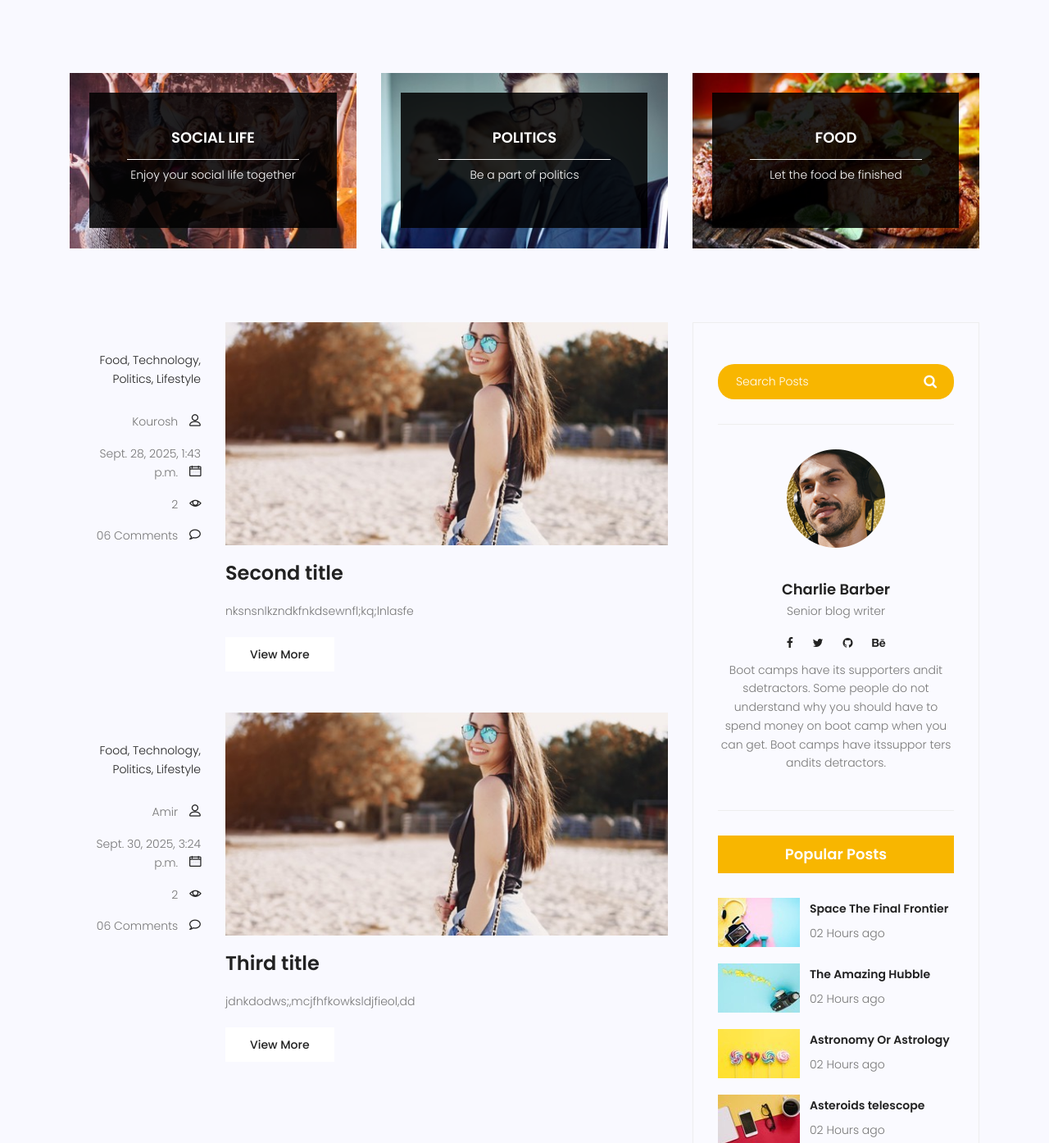
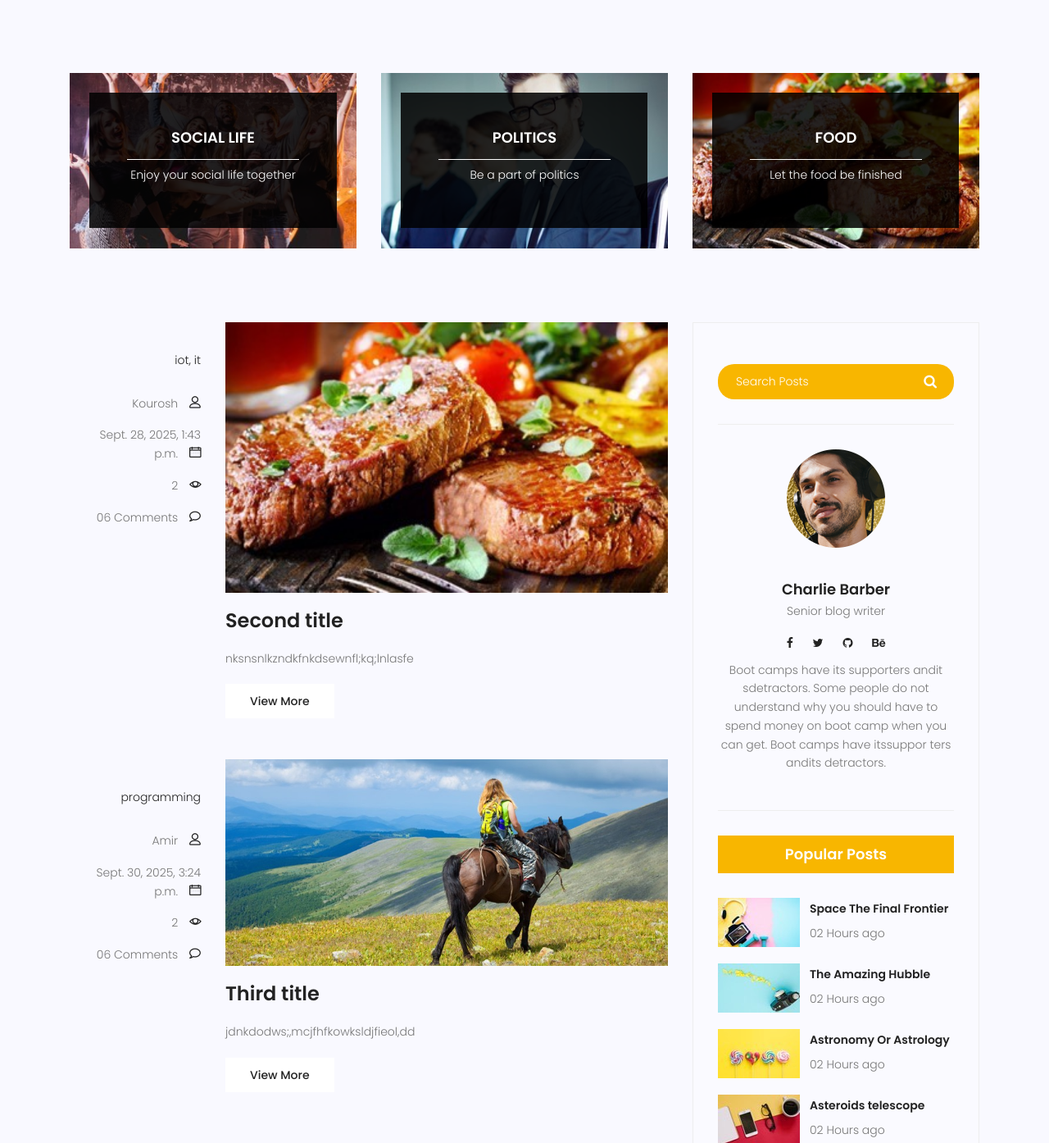
Before and after one commit to Kourosh-314/My_First_Site, a Django app: page /blog/ in a window 1280 px wide. Shown: the part 689-2083 px from the top of the page at 82% size. Run offline with Django 5.2, Linux system fonts and the light colour scheme; data comes from the database, SQL or seed files in the repository; both versions use the stored data as it was after the commit; some libraries are stand-ins or nearby versions.

Commit message:
Adding category and Image atributtes to model.

```diff
--- a/blog/admin.py
+++ b/blog/admin.py
@@ -1,5 +1,5 @@
 from django.contrib import admin
-from blog.models import Post
+from blog.models import Post , Category
 # Register your models here.
 @admin.register(Post)
 class PostAdmin(admin.ModelAdmin):
@@ -8,3 +8,5 @@ class PostAdmin(admin.ModelAdmin):
     list_display = ('title','author','counted_views','status','published_time','created_time')
     list_filter = ('status','author')
     search_fields = ['title','content']
+
+admin.site.register(Category)
--- a/blog/models.py
+++ b/blog/models.py
@@ -2,12 +2,18 @@ from django.db import models
 from django.contrib.auth.models import User
 
 # Create your models here.
+class Category(models.Model):
+    name = models.CharField(max_length = 255)
+
+    def __str__(self):
+        return self.name
+
 class Post(models.Model):
     author = models.ForeignKey(User,on_delete=models.SET_NULL,null=True)
-    #image
+    image = models.ImageField(upload_to = 'blog/',default = 'blog/default.jpg')
     title = models.CharField(max_length=250)
     content = models.TextField()
-    #category
+    category = models.ManyToManyField(Category)
     #tag
     counted_views = models.IntegerField(default=0)
     status = models.BooleanField(default=False)
--- a/templates/Blog/blog-home.html
+++ b/templates/Blog/blog-home.html
@@ -92,10 +92,8 @@
 				<div class="single-post row">
 					<div class="col-lg-3  col-md-3 meta-details">
 						<ul class="tags">
-							<li><a href="#">Food,</a></li>
-							<li><a href="#">Technology,</a></li>
-							<li><a href="#">Politics,</a></li>
-							<li><a href="#">Lifestyle</a></li>
+							<li><a href="#">{{post.category.all|join:", "}}</a></li>
+
 						</ul>
 						<div class="user-details row">
 							<p class="user-name col-lg-12 col-md-12 col-6"><a href="#">{{post.author.get_full_name}}</a> <span
@@ -110,7 +108,7 @@
 					</div>
 					<div class="col-lg-9 col-md-9">
 						<div class="feature-img">
-							<img class="img-fluid" src="{% static 'img/blog/feature-img4.jpg' %}" alt="">
+							<img class="img-fluid" src="{{post.image.url}}" alt="">
 						</div>
 						<a class="posts-title" href="{% url 'blog:single' pid=post.id %}"><h3>{{post.title}}</h3></a>
 						<p class="excert">
```
Also changed, not shown: blog/migrations/0004_post_image.py (added), blog/migrations/0005_category.py (added), blog/migrations/0006_post_category.py (added), db.sqlite3, media/blog/cat-widget3.jpg (added), media/blog/default.jpg (added).
